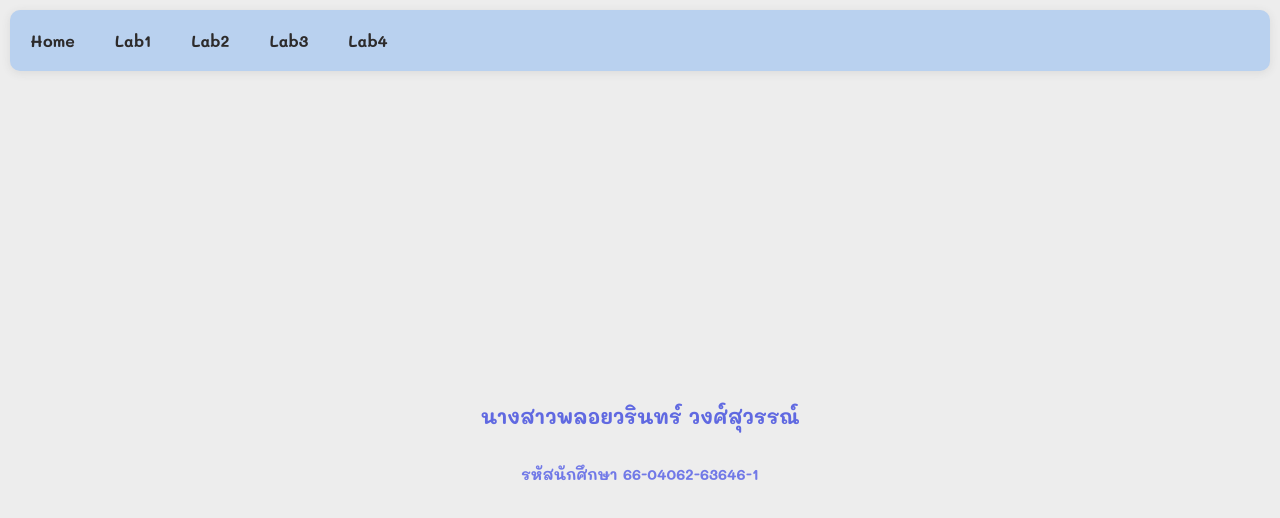
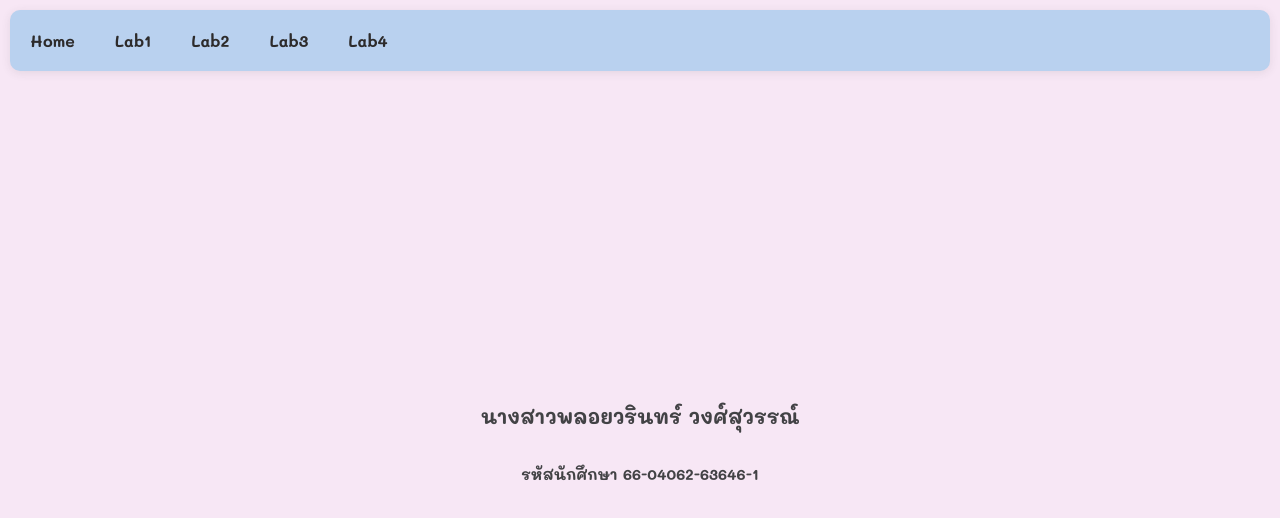
Before and after one commit to Baimon12/cs6636461.github.io, a plain HTML site: page index.html in a window 1280 px wide. Drawn offline with Linux system fonts and the light colour scheme; a web font is replaced by a local one.

Commit message:
Update style.css

```diff
--- a/style.css
+++ b/style.css
@@ -1,7 +1,7 @@
 body {
   margin: 0;
   font-family: "Mali", cursive;
-  background-color: #ededed;
+  background-color: #f7e7f5;
 
 }
 
@@ -25,7 +25,7 @@ nav a {
 nav a:hover {
   background-color: rgb(245, 240, 159);
   color: black;
-  border-radius: 80px;
+  border-radius: 10px;
 }
 
 .dropdown {
@@ -59,13 +59,13 @@ nav a:hover {
   font-size: 20px;
   font-weight: bold;
   text-align: center;
-  color: rgb(96, 105, 225);
+  color: rgb(66, 66, 69);
 }
 
 #student-id {
   font-size: 15px;
   text-align: center;
-  color: rgb(113, 121, 231);
+  color: rgb(66, 66, 69);
   font-weight: bold;
 }
 .content {
```
